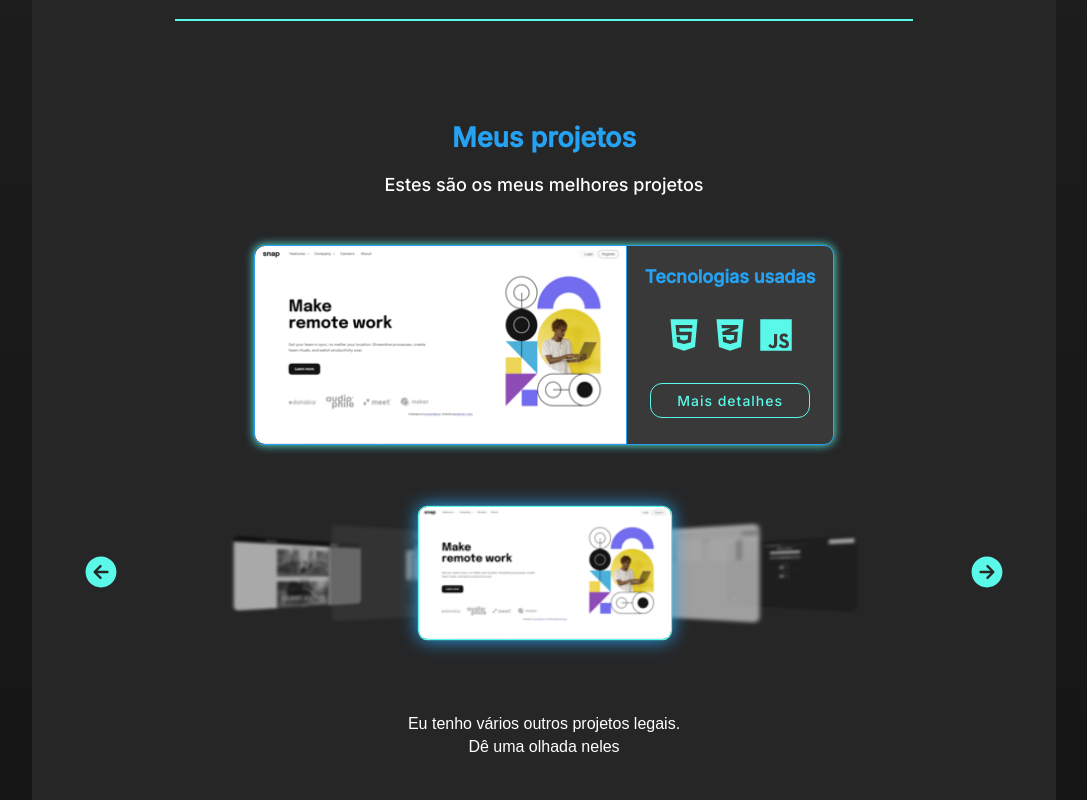
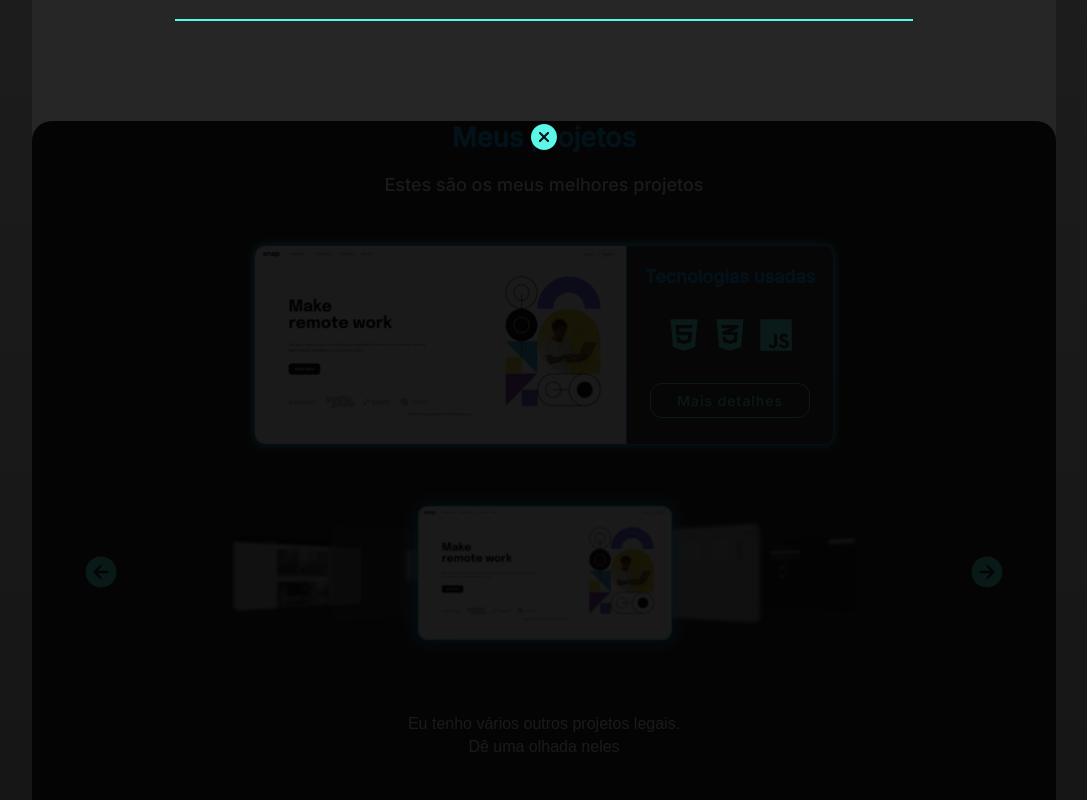
Before and after one commit to wendellcs/portfolio, a React (Create React App) app: page / in a window 1280 px wide. Both pictures are taken after a click on the button "Mais detalhes". Shown: the part 1567-2367 px from the top of the page, without its empty margins (96-1183 px from the left). Built offline with nearby package versions, Linux system fonts and the light colour scheme; a web font is replaced by a local one.

Commit message:
Finished open/close scripts and started modal style

```diff
--- a/src/components/Carousel/carousel.sass
+++ b/src/components/Carousel/carousel.sass
@@ -34,7 +34,7 @@
 
         #next,
         #prev
-            z-index: 5
+            z-index: 2
             position: absolute
             top: 38%
             left: 50px
--- a/src/components/Highlight/index.js
+++ b/src/components/Highlight/index.js
@@ -1,10 +1,9 @@
 import { useEffect, useState, useRef } from "react";
 
 import { projectsData } from './data'
-
 import './highlight.sass'
 
-export default function Highlight({ sharedState }) {
+export default function Highlight({ sharedState, handleModal }) {
     const [projectInfo, setProjectInfo] = useState(null)
     const [animated, setAnimated] = useState(true)
 
@@ -39,7 +38,7 @@ export default function Highlight({ sharedState }) {
                         })}
                     </div>
 
-                    <button className='btn more-details'>Mais detalhes</button>
+                    <button className='btn more-details' onClick={() => { handleModal() }}>Mais detalhes</button>
                 </div>
             </div>}
 
--- a/src/layout/Projects/index.js
+++ b/src/layout/Projects/index.js
@@ -1,19 +1,26 @@
 import { useState } from "react";
 
 import { IoLogoGithub } from "react-icons/io5";
+import { IoIosCloseCircle } from "react-icons/io";
 
 import Carousel from "../../components/Carousel";
 import Highlight from "../../components/Highlight";
 
 import './projects.sass'
+import './modal.sass'
 export default function Projects() {
 
     const [sharedState, setSharedState] = useState(null)
+    const [openedModal, setOpenedModal] = useState(false)
 
     function updateState(state) {
         if (state) {
             setSharedState(state)
         }
+    }
+
+    function handleModal() {
+        setOpenedModal(!openedModal)
     }
 
     return (
@@ -22,7 +29,7 @@ export default function Projects() {
             <h3 className='projects-subtitle'>Estes são os meus melhores projetos</h3>
 
             <div>
-                <Highlight sharedState={sharedState} />
+                <Highlight sharedState={sharedState} handleModal={handleModal} />
                 <Carousel updateState={updateState} />
             </div>
 
@@ -32,6 +39,12 @@ export default function Projects() {
 
                 <a className='btn cta' rel='noreferrer noopener' target='_blank' href='https://github.com/wendellcs' ><IoLogoGithub className='icon static' /></a>
             </div>
+
+            {<div className={openedModal ? 'container-modal' : 'container-modal hidden'}>
+                <div className='modal-content'>
+                    <IoIosCloseCircle className='icon close' onClick={() => { handleModal() }} />
+                </div>
+            </div>}
         </section >
     )
 }
--- /dev/null
+++ b/src/layout/Projects/modal.sass
@@ -0,0 +1,20 @@
+@use '../../assets/sass/_variables'
+@use '../../assets/sass/_utilities'
+
+.container-modal
+    background: #000000e5
+    position: absolute
+    top: 0
+    left: 0
+    width: 100%
+    height: 100%
+    z-index: 10
+    transition: .5s
+    transform: translateZ(0)
+    opacity: 1
+    border-radius: 20px
+
+    &.hidden
+        z-index: -5
+        transform: translate3d(-50px, -20px, 40px)
+        opacity: 0
--- a/src/layout/Projects/projects.sass
+++ b/src/layout/Projects/projects.sass
@@ -3,6 +3,7 @@
 
 #projects
     text-align: center
+    position: relative
 
     .projects-title
         color: variables.$secondary-color
```
